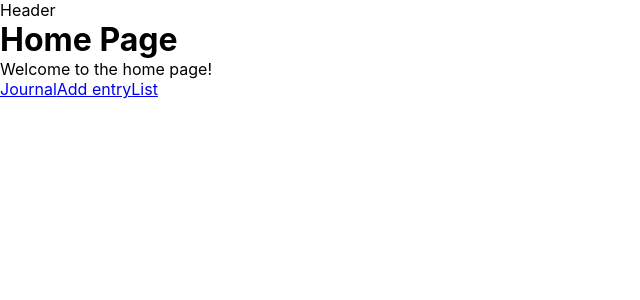
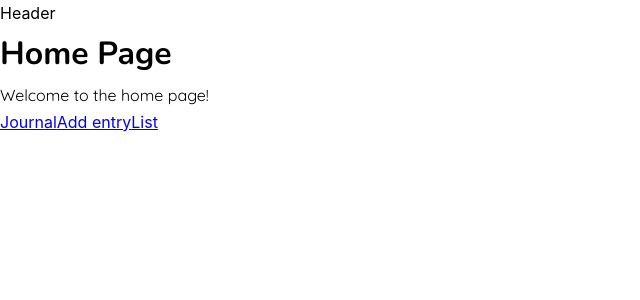
Before and after one commit to ednanf/game-journal, a React (Vite) app in the folder frontend/: page / in a window 1280 px wide. Shown: the top 300 px of the page, without its empty margins (0-640 px from the left). Built offline with nearby package versions, Linux system fonts and the light colour scheme.

Commit message:
feat: Add Google Fonts and implement light/dark mode color variables in CSS
Signed-off-by: Ednan R. Frizzera Filho <ednan@frizzera.dev>

```diff
--- a/frontend/src/index.css
+++ b/frontend/src/index.css
@@ -1,3 +1,9 @@
+/* Google Fonts imports: */
+@import url('https://fonts.googleapis.com/css?family=Bungee&display=swap');
+@import url('https://fonts.googleapis.com/css?family=Nunito:400,700&display=swap');
+@import url('https://fonts.googleapis.com/css?family=Quicksand:400,700&display=swap');
+
+/* Reset styles */
 * {
     margin: 0;
     padding: 0;
@@ -6,18 +12,73 @@
     font-family: 'Inter', sans-serif;
 }
 
-:root {
-    --color-primary: #4a90e2;
-    --color-secondary: #50e3c2;
-    --color-background: #f5f7fa;
-    --color-text: #333333;
-    --color-border: #e0e0e0;
+/* Headings */
+h1, h2, h3, .heading {
+    font-family: 'Nunito', Arial, sans-serif;
+    font-weight: 700;
 }
 
-.dark-mode {
-    --color-primary: #1a73e8;
-    --color-secondary: #34a853;
-    --color-background: #121212;
-    --color-text: #e0e0e0;
-    --color-border: #333333;
+/* Body text */
+body, p, .body, .main-content {
+    font-family: 'Quicksand', Arial, sans-serif;
+    font-weight: 400;
+    line-height: 1.7;
 }
+
+:root {
+    --color-bg-light: #EEF2FB;
+    --color-surface-light: #F7FAFC;
+    --color-text-primary-light: #243047;
+    --color-text-secondary-light: #6C7A96;
+    --color-divider-light: #E0E3EA;
+    --color-accent-cyan-light: #00BFEF;
+    --color-accent-green-light: #23D160;
+    --color-accent-purple-light: #7C3AED;
+    --color-accent-magenta-light: #E13C89;
+    --color-accent-yellow-light: #FFD93D;
+    --color-icon-inactive-light: #B0B8C1;
+    --color-icon-active-light: #00BFEF;
+
+    /* Semantic mapping - light theme */
+    --color-bg: var(--color-bg-light);
+    --color-surface: var(--color-surface-light);
+    --color-text-primary: var(--color-text-primary-light);
+    --color-text-secondary: var(--color-text-secondary-light);
+    --color-divider: var(--color-divider-light);
+    --color-accent-cyan: var(--color-accent-cyan-light);
+    --color-accent-green: var(--color-accent-green-light);
+    --color-accent-purple: var(--color-accent-purple-light);
+    --color-accent-magenta: var(--color-accent-magenta-light);
+    --color-accent-yellow: var(--color-accent-yellow-light);
+    --color-icon-inactive: var(--color-icon-inactive-light);
+    --color-icon-active: var(--color-icon-active-light);
+}
+
+[data-theme="dark"] {
+    --color-bg-dark: #202738;
+    --color-surface-dark: #293248;
+    --color-text-primary-dark: #FFFFFF;
+    --color-text-secondary-dark: #B6C2E1;
+    --color-divider-dark: #393E46;
+    --color-accent-cyan-dark: #00CFFF;
+    --color-accent-green-dark: #57F287;
+    --color-accent-purple-dark: #A259FF;
+    --color-accent-magenta-dark: #FF4C9B;
+    --color-accent-yellow-dark: #FFE156;
+    --color-icon-inactive-dark: #B0B8C1;
+    --color-icon-active-dark: #00CFFF;
+
+    /* Semantic mapping - dark theme */
+    --color-bg: var(--color-bg-dark);
+    --color-surface: var(--color-surface-dark);
+    --color-text-primary: var(--color-text-primary-dark);
+    --color-text-secondary: var(--color-text-secondary-dark);
+    --color-divider: var(--color-divider-dark);
+    --color-accent-cyan: var(--color-accent-cyan-dark);
+    --color-accent-green: var(--color-accent-green-dark);
+    --color-accent-purple: var(--color-accent-purple-dark);
+    --color-accent-magenta: var(--color-accent-magenta-dark);
+    --color-accent-yellow: var(--color-accent-yellow-dark);
+    --color-icon-inactive: var(--color-icon-inactive-dark);
+    --color-icon-active: var(--color-icon-active-dark);
+}
```
